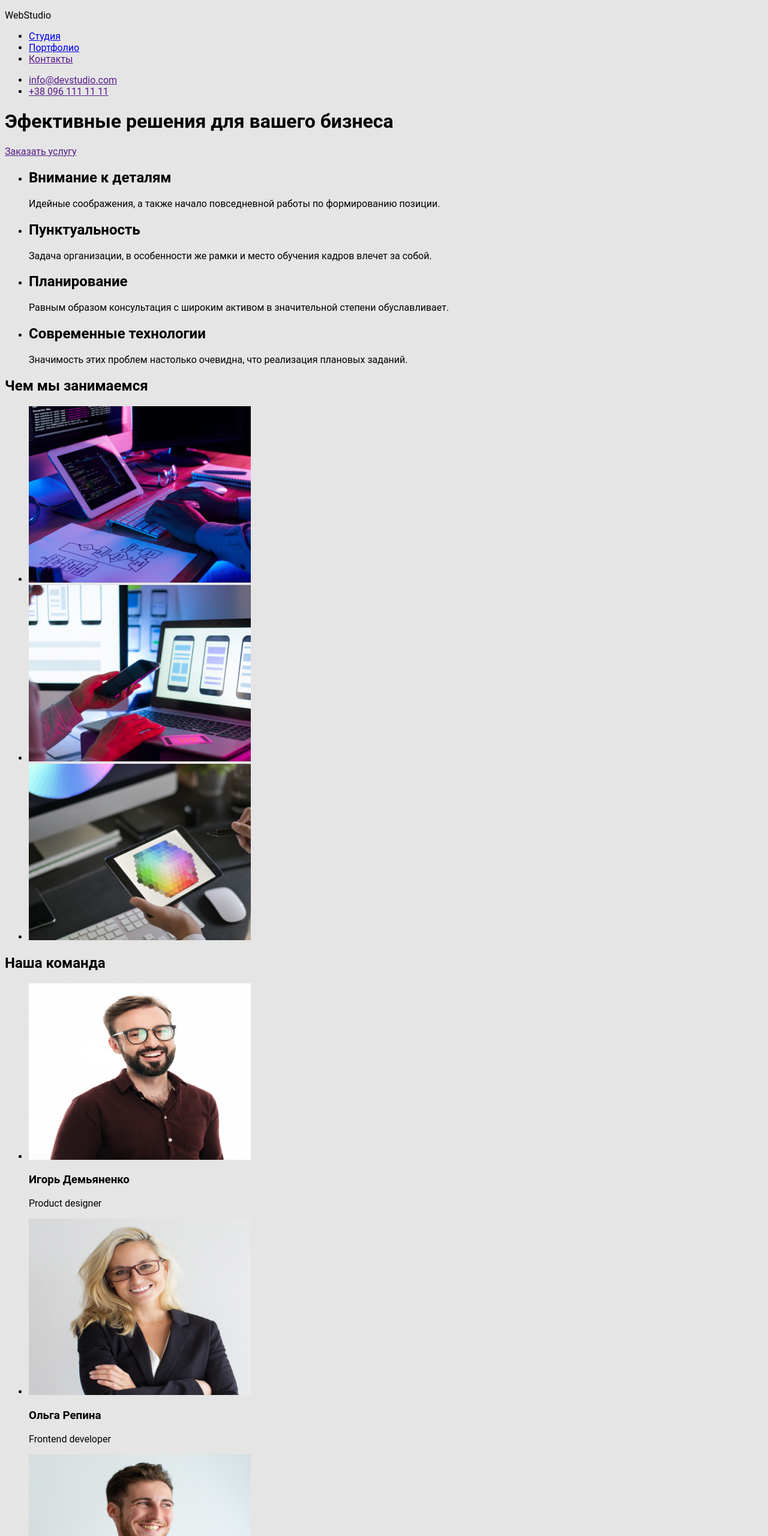
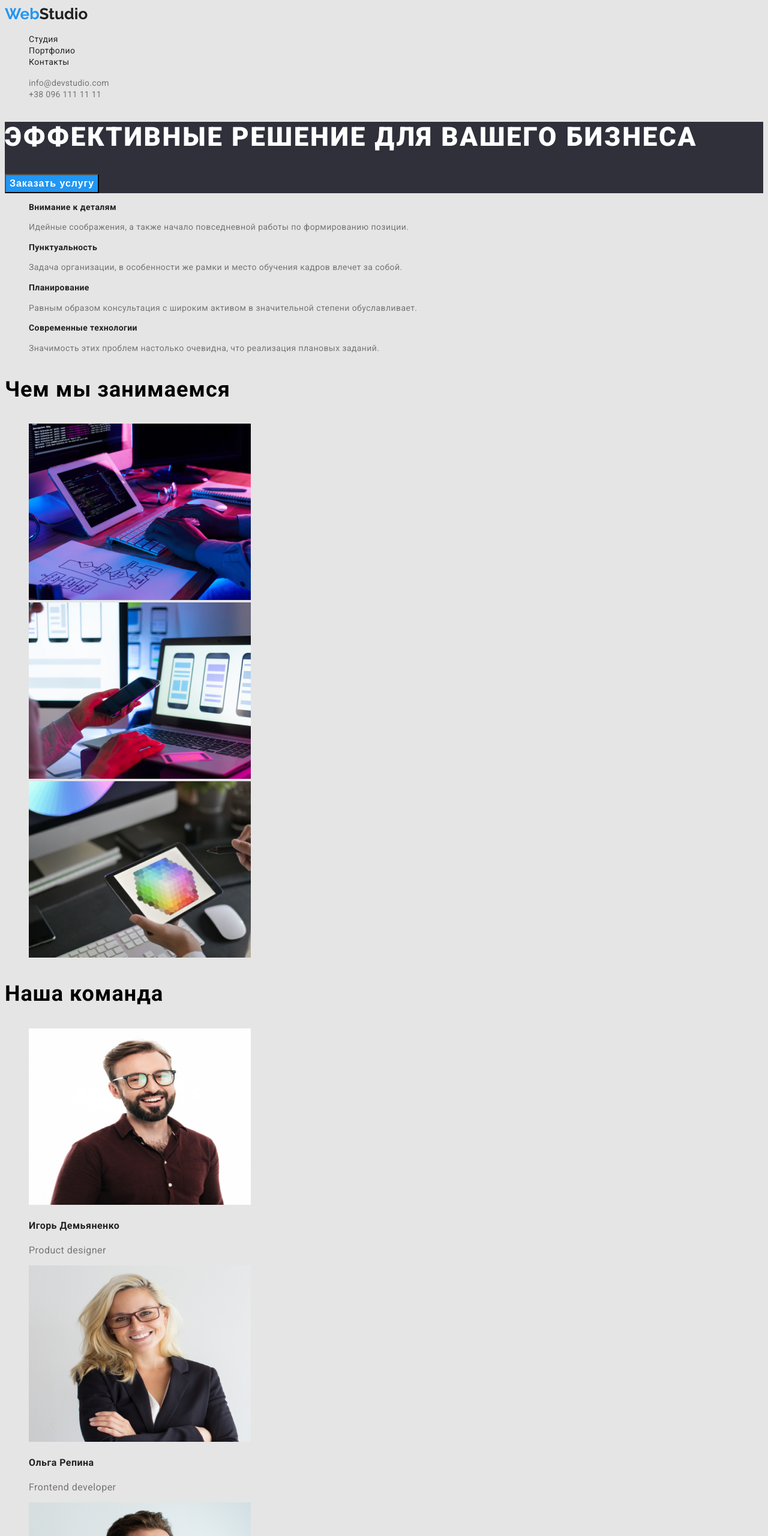
Before and after one commit to VeronikaTan/goit-markup-hw-02, a plain HTML site: page index.html in a window 1280 px wide. Shown: the top 2560 px of the page at 60% size. Drawn offline with Linux system fonts and the light colour scheme.

Commit message:
finished first part of the work

```diff
--- a/css/styles.css
+++ b/css/styles.css
@@ -27,7 +27,6 @@ body {
 /*..........HEADER.....................................*/
 
 .filter {
-  font-family: "Roboto", sans-serif;
   font-style: Medium;
   font-size: 16px;
   line-height: 1.6;
@@ -41,9 +40,34 @@ body {
   text-decoration: none;
   list-style-type: none;
 }
+
+.hero-title {
+  font-weight: 900;
+  color: var(--thirdparty-text-color);
+  align-self: center;
+  line-height: 1.16;
+  font-size: 44px;
+  letter-spacing: 0.06em;
+  font-style: black;
+}
+.hero {
+  background-color: var(--footer-background-color);
+}
 /*.............BUTTON.................................*/
-.button {
-  display: center;
+
+.button-hero {
+  background-color: var(--accent-color);
+  color: var(--thirdparty-text-color);
+  font-weight: 700;
+  font-size: 16px;
+  line-height: 1.6;
+  letter-spacing: 0.06em;
+  text-align: center;
+  cursor: pointer;
+}
+
+.button-menu {
+  display: inline-block;
   text-decoration: none;
   background-color: var(--button-background-color);
   cursor: pointer;
@@ -61,7 +85,6 @@ body {
 /*............PAGE-NAVIGATION...........*/
 
 .page-navigation {
-  font-family: "Roboto", sans-serif;
   font-size: 14px;
   line-height: 1;
   letter-spacing: 0.03em;
@@ -97,6 +120,28 @@ body {
 
 /*........MAIN..................................*/
 
+.list-title {
+  font-size: 14px;
+  font-style: bold;
+  line-height: 1.1;
+  letter-spacing: 0.03em;
+  color: var(--primary-text-color);
+}
+
+.list-info {
+  font-size: 14px;
+  line-height: 1.7;
+  letter-spacing: 0.03em;
+  color: var(--secondary-text-color);
+}
+
+.job-info {
+  font-style: bold;
+  font-size: 36px;
+  line-height: 1.16;
+  letter-spacing: 0.03em;
+}
+
 .description {
   color: var(--primary-text-color);
   list-style-type: none;
@@ -106,6 +151,21 @@ body {
   line-height: 2;
   letter-spacing: 0.06em;
   list-style-type: none;
+}
+
+.person {
+  font-size: 16px;
+  line-height: 1.2;
+  letter-spacing: 0.03em;
+  color: var(--primary-text-color);
+  font-style: medium;
+}
+
+.position {
+  font-size: 16px;
+  line-height: 1.2;
+  letter-spacing: 0.03em;
+  color: var(--secondary-text-color);
 }
 
 img {
@@ -147,6 +207,7 @@ footer {
   color: var(--thirdparty-text-color);
   font-size: 26px;
   text-decoration: none;
+  font-weight: 700;
 }
 
 address {
--- a/index.html
+++ b/index.html
@@ -1,128 +1,158 @@
 <!DOCTYPE html>
 <html lang="ru">
-
   <head>
     <meta charset="UTF-8" />
     <meta name="viewport" content="width=device-width, initial-scale=1.0" />
     <title>Web Studio</title>
-    <link rel="stylesheet" href="./css/styles.css">
+    <link rel="preconnect" href="https://fonts.googleapis.com" />
+    <link rel="preconnect" href="https://fonts.gstatic.com" crossorigin />
+    <link
+      href="https://fonts.googleapis.com/css2?family=Raleway:wght@700&family=Roboto:wght@400;500;700;900&display=swap"
+      rel="stylesheet"
+    />
+    <link rel="stylesheet" href="./css/styles.css" />
   </head>
 
   <body>
-
+    <!----------------HEADER--------------->
     <header>
       <nav>
-            <p>WebStudio</p>
-
-            <ul>
-                <li><a href="./index.html">Cтудия</a></li>
-                <li><a href="./portfolio.html">Портфолио</a></li>
-                <li><a href="">Контакты</a></li>
+        <!-------------LOGO---------------------------------------->
+        <a href="" class="logo-head"><span>Web</span>Studio</a>
+        <!-------------PAGE-NAVIGATION------------------------------>
+        <ul class="list">
+          <li><a href="./index.html" class="page-navigation">Cтудия</a></li>
+          <li>
+            <a href="./portfolio.html" class="page-navigation">Портфолио</a>
+          </li>
+          <li><a href="" class="page-navigation">Контакты</a></li>
         </ul>
       </nav>
-
-        <ul>
-            <li><a href="">info@devstudio.com</a></li>
-            <li><a href="">+38 096 111 11 11</a></li>
+      <!--------CONTACTS-HEAD--------------------------------->
+      <ul class="list">
+        <li><a href="" class="contacts-head">info@devstudio.com</a></li>
+        <li><a href="" class="contacts-head">+38 096 111 11 11</a></li>
       </ul>
-
     </header>
 
     <main>
-
-
-        <div>
-            <h1> Эфективные решения для вашего бизнеса </h1>
-            <a href="">Заказать услугу</a>
-        </div>
-
+      <section class="hero">
+        <!-----------HEADEr HERO----------------->
+        <h1 class="hero-title">ЭФФЕКТИВНЫЕ РЕШЕНИЕ ДЛЯ ВАШЕГО БИЗНЕСА</h1>
+        <!-----------BUTTON HERO---------------------->
+        <button type="button" class="button-hero">Заказать услугу</button>
+      </section>
 
       <section>
-            <ul>
+        <ul class="list">
           <li>
-                    <h2>Внимание к деталям</h2>
-                    <p>
-                        Идейные соображения, а также начало повседневной работы по формированию позиции.
+            <h2 class="list-title">Внимание к деталям</h2>
+            <p class="list-info">
+              Идейные соображения, а также начало повседневной работы по
+              формированию позиции.
             </p>
           </li>
           <li>
-                    <h2>Пунктуальность</h2>
-                    <p>
-                        Задача организации, в особенности же рамки и место обучения кадров влечет за собой.
+            <h2 class="list-title">Пунктуальность</h2>
+            <p class="list-info">
+              Задача организации, в особенности же рамки и место обучения кадров
+              влечет за собой.
             </p>
           </li>
           <li>
-                    <h2>Планирование</h2>
-                    <p>
-                        Равным образом консультация с широким активом в значительной степени обуславливает.
+            <h2 class="list-title">Планирование</h2>
+            <p class="list-info">
+              Равным образом консультация с широким активом в значительной
+              степени обуславливает.
             </p>
           </li>
           <li>
-                    <h2>Современные технологии</h2>
-                    <p>
-                        Значимость этих проблем настолько очевидна, что реализация плановых заданий.
+            <h2 class="list-title">Современные технологии</h2>
+            <p class="list-info">
+              Значимость этих проблем настолько очевидна, что реализация
+              плановых заданий.
             </p>
           </li>
         </ul>
       </section>
 
+      <section>
+        <h3 class="job-info">Чем мы занимаемся</h3>
 
-        <section>
-            <h2>Чем мы занимаемся</h2>
-
-            <ul>
+        <ul class="list">
           <li>
-                    <img src="./images/img.jpg" alt="Рабочий стол разработчика" width="370" />
+            <img
+              src="./images/img.jpg"
+              alt="Рабочий стол разработчика"
+              width="370"
+            />
           </li>
           <li>
-                    <img src="./images/img1.jpg" alt="Рабочий стол разработчика" width="370" />
+            <img
+              src="./images/img1.jpg"
+              alt="Рабочий стол разработчика"
+              width="370"
+            />
           </li>
           <li>
-                    <img src="./images/img2.jpg" alt="Рабочий стол разработчика1" width="370" />
+            <img
+              src="./images/img2.jpg"
+              alt="Рабочий стол разработчика1"
+              width="370"
+            />
           </li>
         </ul>
       </section>
 
+      <section>
+        <h3 class="job-info">Наша команда</h3>
 
-        <section>
-            <h2>Наша команда</h2>
-
-            <ul>
+        <ul class="list">
           <li>
-                    <a href=""><img src="./images/person1.jpg" alt="Наша команда" width="270" /></a>
-                    <h3>Игорь Демьяненко</h3>
-                    <p> Product designer</p>
+            <a href=""
+              ><img src="./images/person1.jpg" alt="Наша команда" width="270"
+            /></a>
+            <h4 class="person">Игорь Демьяненко</h4>
+            <p class="position">Product designer</p>
           </li>
           <li>
-                    <a href=""><img src="./images/person2.jpg" alt="Наша команда" width="270" /></a>
-                    <h3>Ольга Репина</h3>
-                    <p> Frontend developer</p>
+            <a href=""
+              ><img src="./images/person2.jpg" alt="Наша команда" width="270"
+            /></a>
+            <h4 class="person">Ольга Репина</h4>
+            <p class="position">Frontend developer</p>
           </li>
           <li>
-                    <a href=""><img src="./images/person3.jpg" alt="Наша команда" width="270" /></a>
-                    <h3>Николай Тарасов</h3>
-                    <p> Marketing</p>
+            <a href=""
+              ><img src="./images/person3.jpg" alt="Наша команда" width="270"
+            /></a>
+            <h4 class="person">Николай Тарасов</h4>
+            <p class="position">Marketing</p>
           </li>
           <li>
-                    <a href=""><img src="./images/person4.jpg" alt="Наша команда" width="270" /></a>
-                    <h3>Михаил Ермаков</h3>
-                    <p> UA designer</p>
+            <a href=""
+              ><img src="./images/person4.jpg" alt="Наша команда" width="270"
+            /></a>
+            <h4 class="person">Михаил Ермаков</h4>
+            <p class="position">UA designer</p>
           </li>
         </ul>
       </section>
     </main>
     <footer>
-
-        <a href="" class="logo-footer">WebStudio</a>
+      <!-----LOGO-FOOTER-------------------------------------->
+      <a href="" class="logo-footer"><span>Web</span>Studio</a>
 
       <address>
-        <p>г. Киев Леси Украинки, 26</p>
-        <a href="mailto:info@devstudio.com" class="contacts-footer">info@devstudio.com</a><br>
-        <a href="tel:+380961111111" class="contacts-footer">+38 096 111 11 11</a>
+        <!-----PLACE & CONTACTS-FOOTER----------------------->
+        <p class="place">г. Киев Леси Украинки, 26</p>
+        <a href="mailto:info@devstudio.com" class="contacts-footer"
+          >info@devstudio.com</a
+        ><br />
+        <a href="tel:+380961111111" class="contacts-footer"
+          >+38 096 111 11 11</a
+        >
       </address>
-
     </footer>
-
   </body>
-
 </html>
```
Also changed, not shown: portfolio.html (+5 -5 lines). Lines whose indentation alone changed are shown as unchanged.
